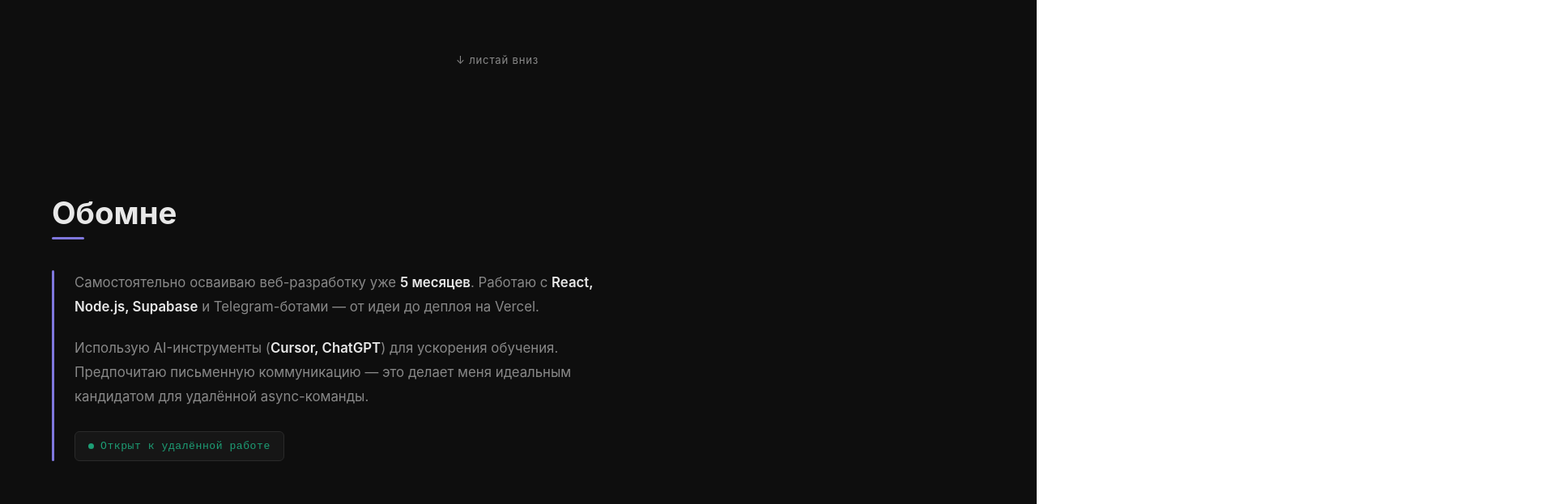
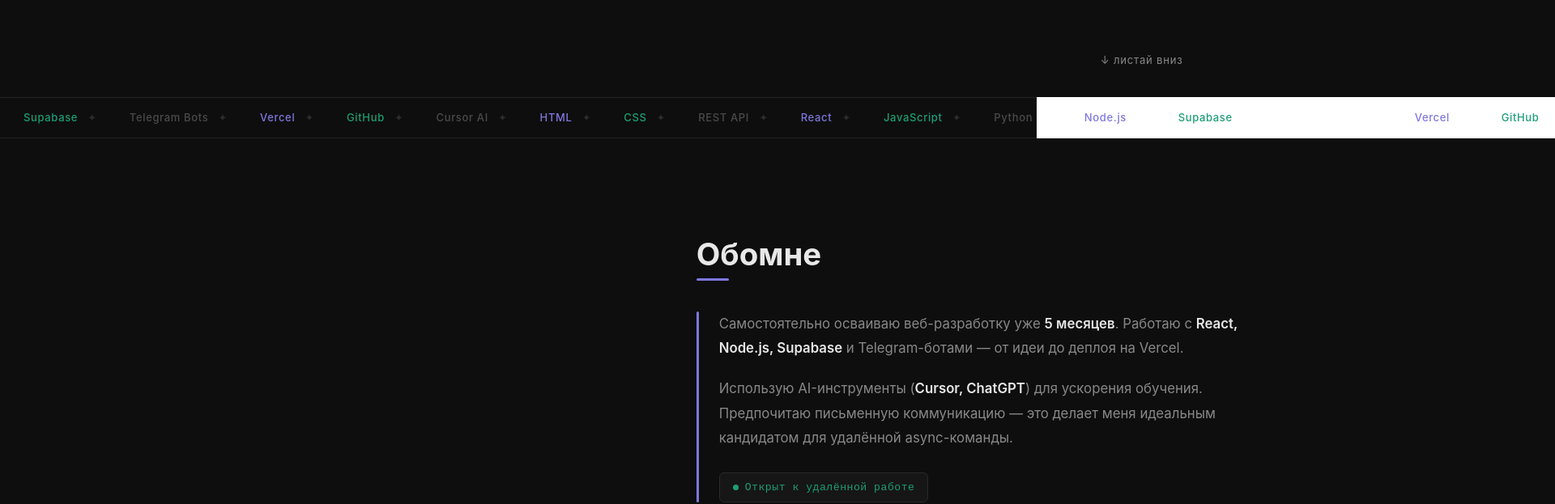
Before and after one commit to poshkiri/portfolio, a React (Vite) app: page / in a window 1280 px wide. Shown: the part 680-1303 px from the top of the page at 81% size, 1920 px wide, since content can reach past the window. Built offline with nearby package versions, Linux system fonts and the light colour scheme.

Commit message:
feat: ticker marquee
Made-with: Cursor

```diff
--- a/src/App.jsx
+++ b/src/App.jsx
@@ -1,6 +1,7 @@
 import './styles/global.css'
 import CustomCursor from './components/CustomCursor'
 import Navbar from './components/Navbar'
+import { Ticker } from './components/Ticker'
 import Hero from './sections/Hero'
 import About from './sections/About'
 import Skills from './sections/Skills'
@@ -13,6 +14,7 @@ export default function App() {
       <CustomCursor />
       <Navbar />
       <Hero />
+      <Ticker />
       <About />
       <Skills />
       <Projects />
--- /dev/null
+++ b/src/components/Ticker.jsx
@@ -0,0 +1,43 @@
+import { motion } from 'motion/react'
+
+const skills = [
+  'React', 'JavaScript', 'Python', 'Node.js',
+  'Supabase', 'Telegram Bots', 'Vercel', 'GitHub',
+  'Cursor AI', 'HTML', 'CSS', 'REST API',
+]
+
+const items = [...skills, ...skills]
+
+export function Ticker() {
+  return (
+    <div style={{
+      overflow: 'hidden',
+      borderTop: '0.5px solid #ffffff15',
+      borderBottom: '0.5px solid #ffffff15',
+      padding: '14px 0',
+      margin: '0',
+    }}>
+      <motion.div
+        style={{ display: 'flex', gap: '2rem', width: 'max-content' }}
+        animate={{ x: ['0%', '-50%'] }}
+        transition={{ duration: 20, repeat: Infinity, ease: 'linear' }}
+      >
+        {items.map((skill, i) => (
+          <span
+            key={i}
+            style={{
+              fontSize: '13px',
+              color: i % 3 === 0 ? '#7F77DD' : i % 3 === 1 ? '#1D9E75' : '#ffffff40',
+              whiteSpace: 'nowrap',
+              fontWeight: 500,
+              letterSpacing: '0.05em',
+            }}
+          >
+            {skill}{' '}
+            <span style={{ color: '#ffffff20', margin: '0 0.5rem' }}>✦</span>
+          </span>
+        ))}
+      </motion.div>
+    </div>
+  )
+}
```
Also changed, not shown: src/components/Ticker.module.css (added, +8 -0 lines).
